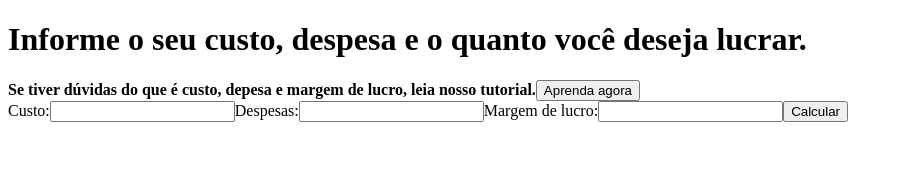
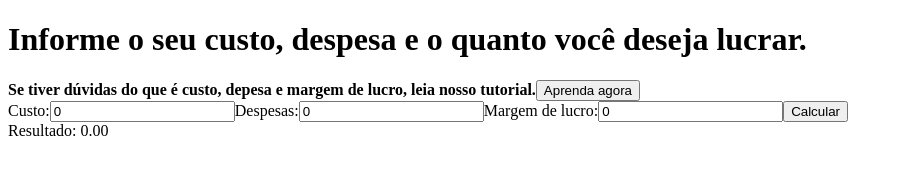
Before and after one commit to ricardo12377/price-calculator, a Next.js app: page /calculator in a window 1280 px wide. Shown: the top 191 px of the page, without its empty margins (0-903 px from the left). Built offline with nearby package versions, Linux system fonts and the light colour scheme.

Commit message:
feat: calculate price function has been created

```diff
--- a/package.json
+++ b/package.json
@@ -19,10 +19,12 @@
     "eslint-config-prettier": "^8.6.0",
     "eslint-plugin-import-helpers": "^1.3.1",
     "eslint-plugin-prettier": "^4.2.1",
+    "formik": "^2.2.9",
     "next": "13.1.1",
     "react": "18.2.0",
     "react-dom": "18.2.0",
     "typescript": "4.9.4",
+    "yup": "^0.32.11",
     "zustand": "^4.2.0"
   },
   "main": "index.js",
--- a/src/containers/calculator.tsx
+++ b/src/containers/calculator.tsx
@@ -1,11 +1,32 @@
 import { DefaultButton } from 'components/defaultButton';
+import { useFormik } from 'formik';
 import { FC } from 'react';
+import { schema } from 'schemas/calculator';
 import { storeProvider } from 'store';
 
 export const CalculatorContainer: FC = () => {
   const INPUT_TW = 'bg-background w-2/3 text-primary';
 
   const handleCalculate = storeProvider(state => state.calculateResult);
+
+  const result = storeProvider(state => state.result);
+
+  const formik = useFormik({
+    initialValues: {
+      cost: 0,
+      expenses: 0,
+      profit: 0
+    },
+    validationSchema: schema,
+    onSubmit: async values => {
+      const PROFIT_PERCENT = values.profit / 100 + 1;
+      const BASE_VALUE = values.cost + values.expenses;
+
+      handleCalculate(BASE_VALUE * PROFIT_PERCENT);
+
+      console.log(BASE_VALUE * PROFIT_PERCENT);
+    }
+  });
 
   return (
     <div className="bg-background h-screen w-screen flex flex-col items-center justify-center text-primary">
@@ -16,15 +37,36 @@ export const CalculatorContainer: FC = () => {
       </strong>
       <DefaultButton text="Aprenda agora" path="/guide" />
 
-      <form className="flex flex-col justify-center gap-1 mt-10 bg-third w-72 max-h-full h-2/5 items-center">
+      <form
+        className="flex flex-col justify-center gap-1 mt-10 bg-third w-72 max-h-full h-2/5 items-center sm:h-screen"
+        onSubmit={formik.handleSubmit}
+      >
         <label htmlFor="cost">Custo:</label>
-        <input name="cost" type="number" className={INPUT_TW} />
+        <input
+          name="cost"
+          type="number"
+          className={INPUT_TW}
+          value={formik.values.cost}
+          onChange={formik.handleChange}
+        />
 
         <label htmlFor="expenses">Despesas:</label>
-        <input name="expenses" type="number" className={INPUT_TW} />
+        <input
+          name="expenses"
+          type="number"
+          className={INPUT_TW}
+          value={formik.values.expenses}
+          onChange={formik.handleChange}
+        />
 
         <label htmlFor="profit">Margem de lucro:</label>
-        <input name="profit" type="number" className={INPUT_TW} />
+        <input
+          name="profit"
+          type="number"
+          className={INPUT_TW}
+          value={formik.values.profit}
+          onChange={formik.handleChange}
+        />
 
         <button
           type="submit"
@@ -32,6 +74,7 @@ export const CalculatorContainer: FC = () => {
         >
           Calcular
         </button>
+        <div>Resultado: {result.toFixed(2)}</div>
       </form>
     </div>
   );
--- /dev/null
+++ b/src/schemas/calculator.ts
@@ -0,0 +1,7 @@
+import * as yup from 'yup';
+
+export const schema = yup.object().shape({
+  cost: yup.string().required(),
+  expenses: yup.number().required(),
+  profit: yup.number().required()
+});
```
Also changed, not shown: 1 other file (tests, documents, lock files or other folders).
